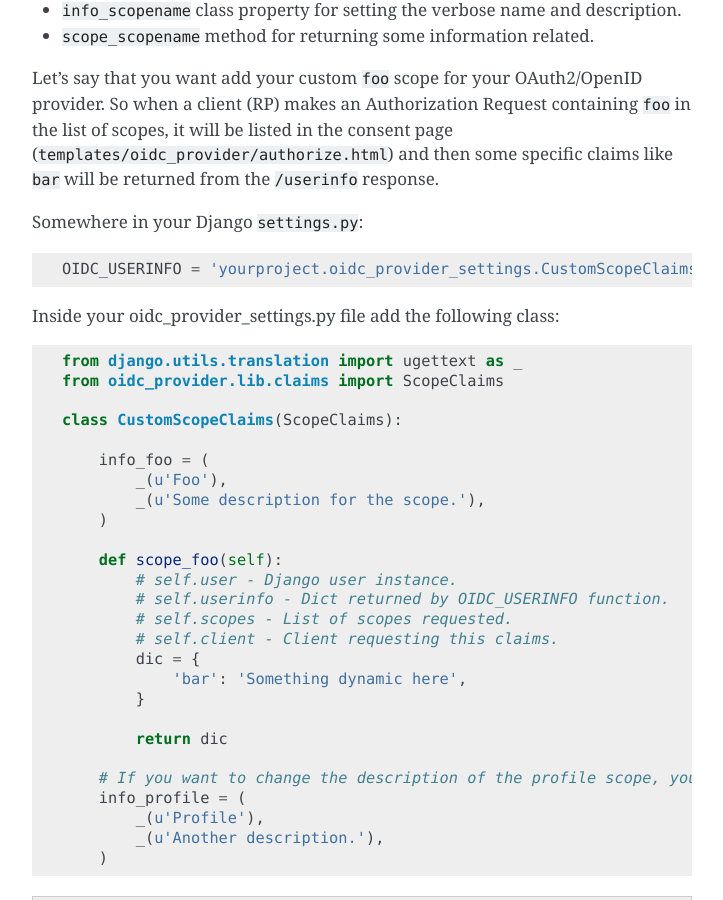
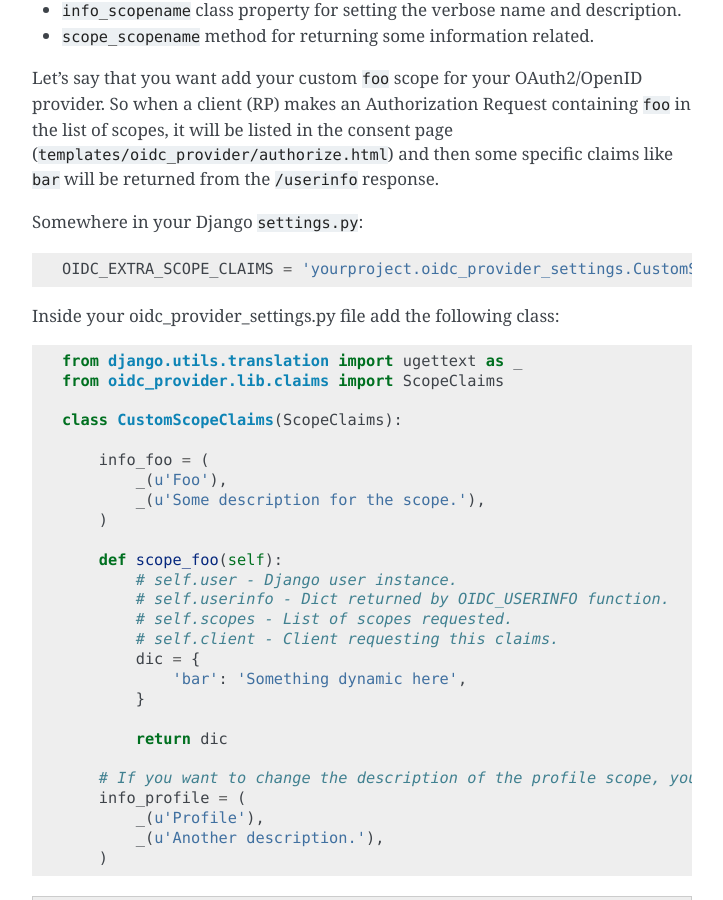
Before and after one commit to juanifioren/django-oidc-provider, a Sphinx documentation site: the page built from docs/sections/scopesclaims.rst, in a window 1280 px wide and 900 px high, scrolled down 1684 px. Shown: the whole window, without its empty margins (388-1111 px from the left). Built offline with Sphinx 7.4.7, drawn with Linux system fonts in a browser that asks for light colours.

Commit message:
Fix documentation typo for OIDC_EXTRA_SCOPE_CLAIMS
Replace 'OIDC_USERINFO' with 'OIDC_EXTRA_SCOPE_CLAIMS' for extra scope claims settings.py

```diff
--- a/docs/sections/scopesclaims.rst
+++ b/docs/sections/scopesclaims.rst
@@ -78,7 +78,7 @@ Let's say that you want add your custom ``foo`` scope for your OAuth2/OpenID pro
 
 Somewhere in your Django ``settings.py``::
 
-    OIDC_USERINFO = 'yourproject.oidc_provider_settings.CustomScopeClaims'
+    OIDC_EXTRA_SCOPE_CLAIMS = 'yourproject.oidc_provider_settings.CustomScopeClaims'
 
 Inside your oidc_provider_settings.py file add the following class::
 
```
